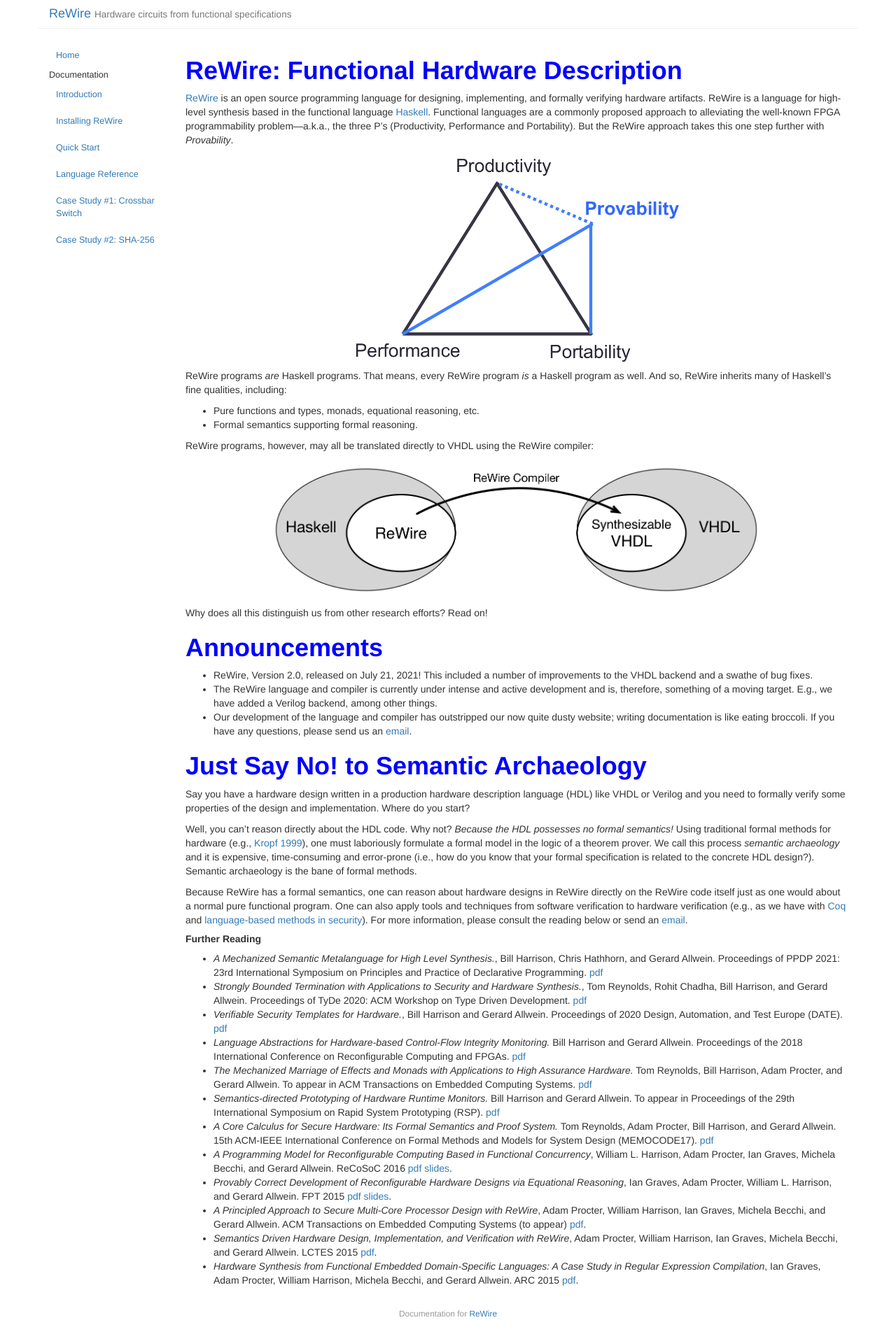
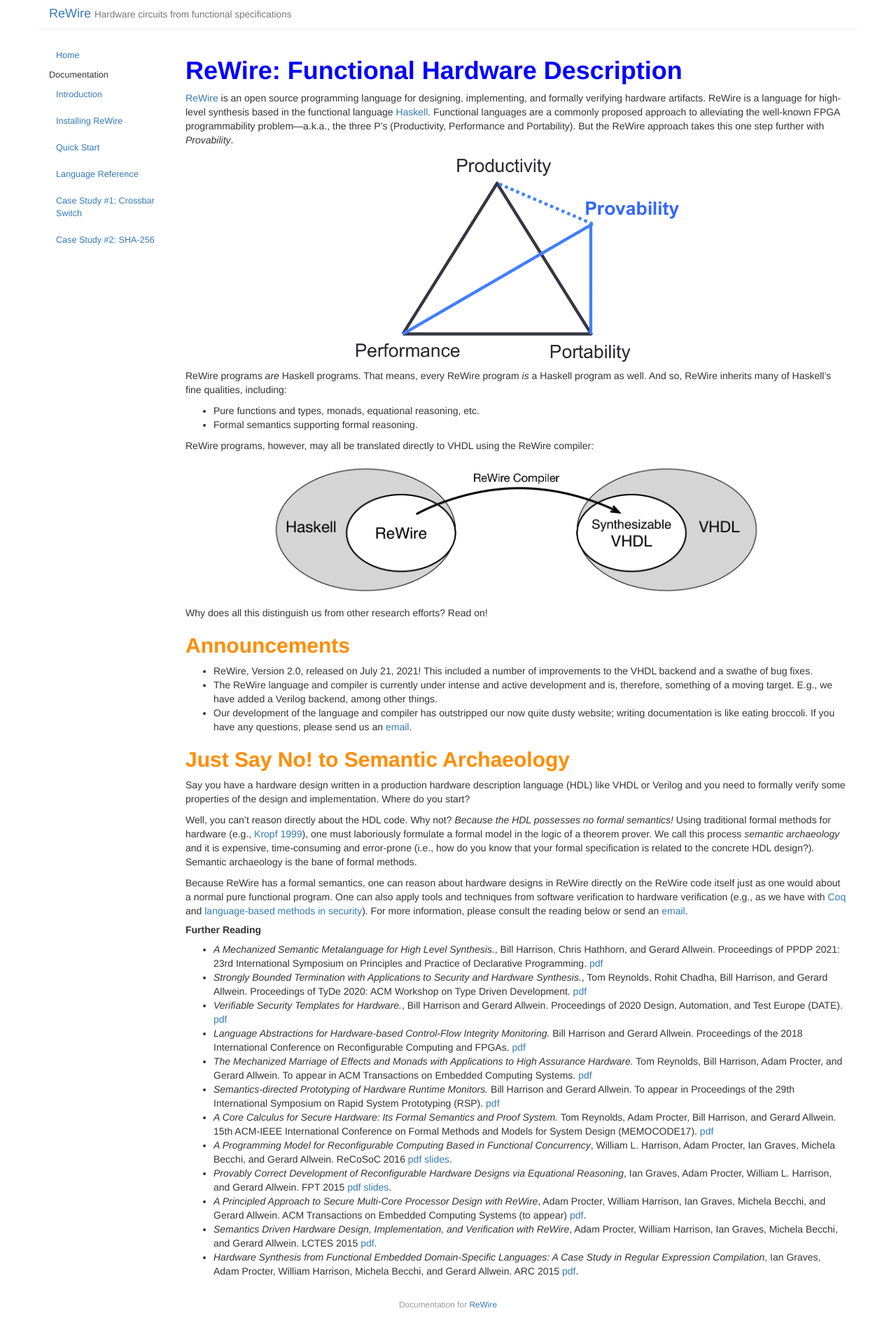
Before and after one commit to rewire-hardware/ReWire, a Jekyll site: the page built from index.md, in a window 1280 px wide. Shown: the whole page at 70% size. Built offline with Jekyll 4.4.1, drawn with Linux system fonts in a browser that asks for light colours.

Commit message:
slight changes to headings

```diff
--- a/index.md
+++ b/index.md
@@ -30,12 +30,12 @@
 
 Why does all this distinguish us from other research efforts? Read on!
 
-# __Announcements__
+## __Announcements__
 * ReWire, Version 2.0, released on July 21, 2021! This included a number of improvements to the VHDL backend and a swathe of bug fixes.
 * The ReWire language and compiler is currently under intense and active development and is, therefore, something of a moving target. E.g., we have added a Verilog backend, among other things.
 * Our development of the language and compiler has outstripped our now quite dusty website; writing documentation is like eating broccoli. If you have any questions, please send us an [email](mailto:rewire.questions@gmail.com).
 
-# __Just Say No! to Semantic Archaeology__
+## __Just Say No! to Semantic Archaeology__
 
 Say you have a hardware design written in a production hardware description language (HDL) like VHDL or Verilog and you need to formally verify some properties of the design and implementation. Where do you start?
 
```
